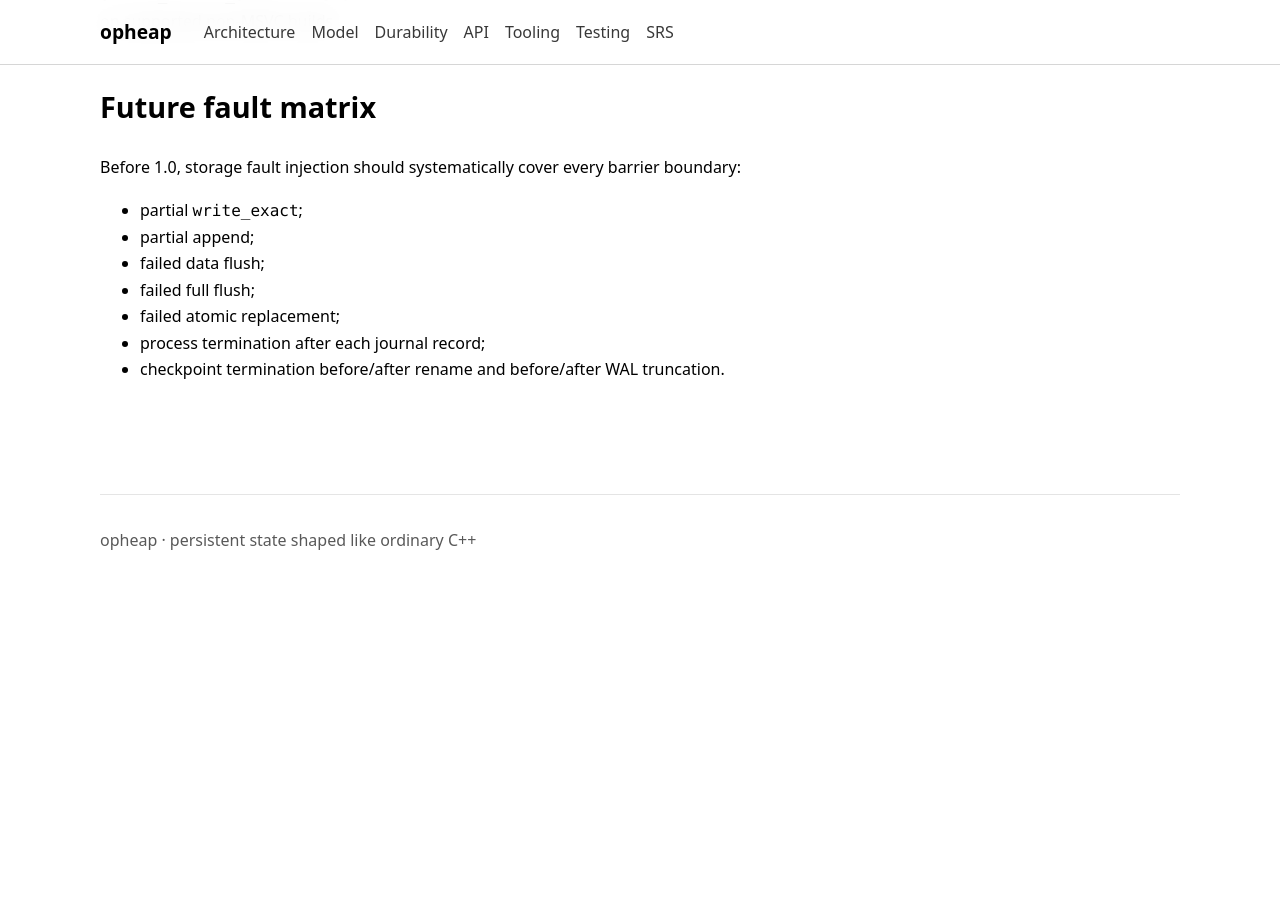
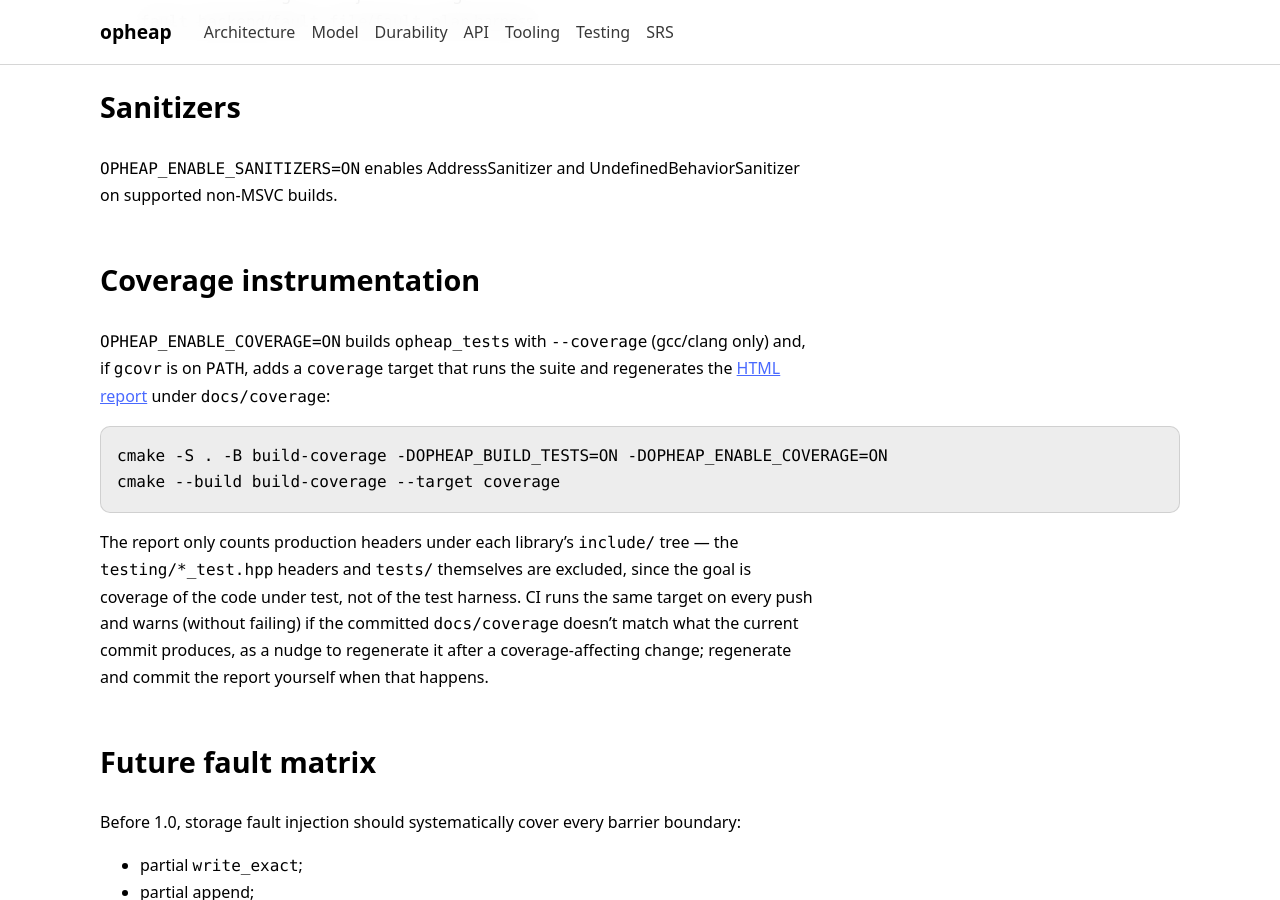
Before and after one commit to arthurafarias/opheap, a Jekyll site: the page built from docs/testing.md, in a window 1280 px wide and 900 px high, scrolled down 2845 px. Built offline with Jekyll 4.4.1, drawn with Linux system fonts in a browser that asks for light colours; before the commit the page ends 3463 px from its top, so only the background shows below that; some of the changed text lies outside the part shown.

Commit message:
Adding coverage documentation and results

````diff
--- a/CMakeLists.txt
+++ b/CMakeLists.txt
@@ -6,6 +6,7 @@ option(OPHEAP_BUILD_BENCHMARKS "Build opheap benchmarks" OFF)
 option(OPHEAP_BUILD_EXAMPLES "Build opheap examples" ON)
 option(OPHEAP_BUILD_APPLICATIONS "Build opheap-cli and opheap-browser" ON)
 option(OPHEAP_ENABLE_SANITIZERS "Enable ASan and UBSan" OFF)
+option(OPHEAP_ENABLE_COVERAGE "Instrument opheap_tests for gcov/gcovr coverage" OFF)
 
 add_subdirectory(libraries/libopheap-core)
 add_subdirectory(libraries/libopheap-utils-serialization-json)
--- a/docs/testing.md
+++ b/docs/testing.md
@@ -4,6 +4,13 @@ title: Testing
 ---
 
 # Testing
+
+[![Line coverage: 90.3%](https://img.shields.io/badge/coverage-90.3%25-brightgreen)](coverage/index.html)
+
+The [full HTML coverage report](coverage/index.html) is generated by `gcovr` from the
+`opheap_tests` binary built with `-DOPHEAP_ENABLE_COVERAGE=ON` (see
+[Coverage instrumentation](#coverage-instrumentation) below) and republished under
+`docs/coverage` whenever the suite changes meaningfully.
 
 ## Per-class self-registering groups
 
@@ -101,6 +108,24 @@ The current suite exercises:
 
 `OPHEAP_ENABLE_SANITIZERS=ON` enables AddressSanitizer and UndefinedBehaviorSanitizer on supported non-MSVC builds.
 
+## Coverage instrumentation
+
+`OPHEAP_ENABLE_COVERAGE=ON` builds `opheap_tests` with `--coverage` (gcc/clang only) and, if
+`gcovr` is on `PATH`, adds a `coverage` target that runs the suite and regenerates the
+[HTML report](coverage/index.html) under `docs/coverage`:
+
+```sh
+cmake -S . -B build-coverage -DOPHEAP_BUILD_TESTS=ON -DOPHEAP_ENABLE_COVERAGE=ON
+cmake --build build-coverage --target coverage
+```
+
+The report only counts production headers under each library's `include/` tree — the
+`testing/*_test.hpp` headers and `tests/` themselves are excluded, since the goal is
+coverage of the code under test, not of the test harness. CI runs the same target on
+every push and warns (without failing) if the committed `docs/coverage` doesn't match
+what the current commit produces, as a nudge to regenerate it after a coverage-affecting
+change; regenerate and commit the report yourself when that happens.
+
 ## Future fault matrix
 
 Before 1.0, storage fault injection should systematically cover every barrier boundary:
````
Also changed, not shown: docs/index.md (+2 -0 lines), tests/CMakeLists.txt (+48 -0 lines), .github/workflows/ci.yml, README.md.
